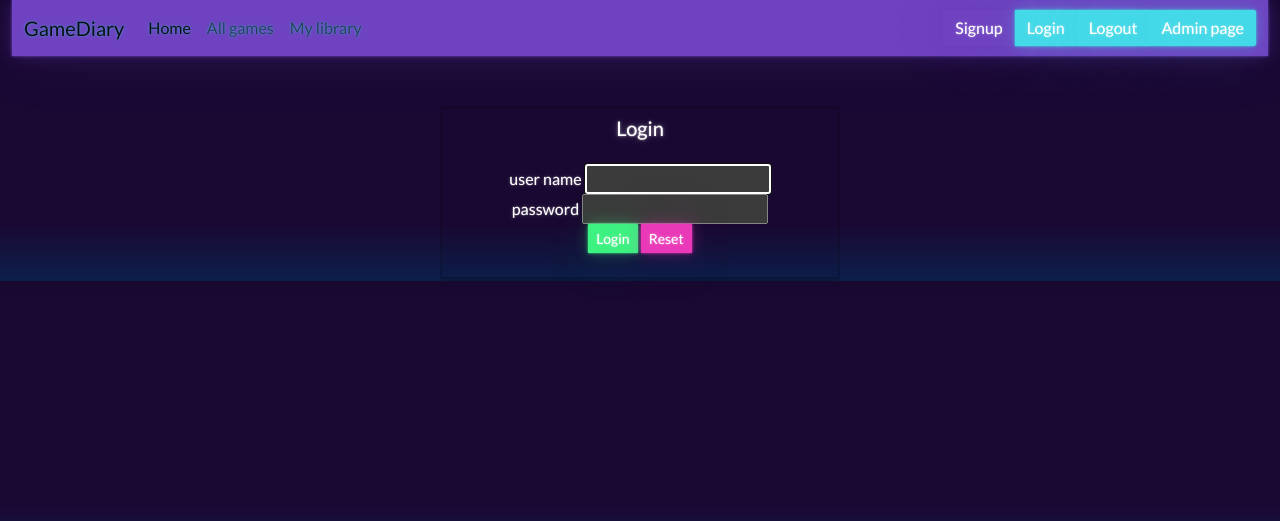
After one commit to Idab00/GameDiaryNT, a Django app: page /login/ in a window 1280 px wide. The commit adds this page. Shown: the top 521 px of the page. Run offline with Django 5.2, Linux system fonts and the light colour scheme; some libraries are stand-ins or nearby versions.

Commit message:
käyttäjän rekisterötymistoiminto, login ja logout toiminnot luotu sekä gamelibraryyn addgame toiminto

```diff
--- a/app/templates/index.html
+++ b/app/templates/index.html
@@ -32,9 +32,9 @@
                         </li>
                     </ul>
                     <div class="btn-group" role="group">
-                        <a class="btn btn-primary" href="/signup">Signup</a>
-                        <a class="btn btn-light">Login</a>
-                        <a class="btn btn-light">Logout</a>
+                        <a class="btn btn-primary" href="/signup-get">Signup</a>
+                        <a class="btn btn-light" href="/login">Login</a>
+                        <a class="btn btn-light" href="/logout">Logout</a>
                         <a class="btn btn-light" href="/admin">Admin page</a>
                     </div>
                 </div>
--- /dev/null
+++ b/app/templates/login.html
@@ -0,0 +1,34 @@
+{% extends 'index.html' %}
+
+{% block content %}
+<div class="container">
+    <div class="card" style="width: 25rem; margin-top: 50px;">
+        <div class="card-header">
+            <h5>Login</h5>
+            <div class="card-body">
+                <form id="myForm" method="post" action="/login-action/">
+                    {%csrf_token %}
+                    <div class="form-group">
+                        <label>user name</label>
+                        <input autofocus type="text" name="username">
+                    </div>
+
+                    <div class="form-group">
+                        <label>password</label>
+                        <input type="password" name="password">
+                    </div>
+                    <input type="submit" value="Login" class="btn btn-success btn-sm">
+
+                    <input type="button" onclick="reset()" class="btn btn-secondary btn-sm" value="Reset">
+                </form>
+            </div>
+        </div>
+    </div>
+
+    <script>
+        function reset() {
+            document.getElementById("myForm").reset()
+        }
+    </script>
+</div>
+{% endblock %}
--- a/app/urls.py
+++ b/app/urls.py
@@ -1,9 +1,18 @@
 from django.urls import path
-from .views import landingview, gamelistview, mylibraryview, addnewgame, addgametolib, edit_game_get, edit_game_post, \
-delete_game, confirm_delete_game
+from .views import landingview, gamelistview, mylibraryview, addnewgame, addtolibrary, edit_game_get, \
+ edit_game_post, delete_game, confirm_delete_game, signup_post, signup_get, login_action, loginview, logout_action
 
 urlpatterns = [
     path('', landingview),
+
+    # Signup url's
+    path('signup-post/', signup_post),
+    path('signup-get/', signup_get),
+
+    # Login and logout url's
+    path('login-action/', login_action),
+    path('login/', loginview),
+    path('logout/', logout_action),
 
     # All games url's
     path('allgames/', gamelistview),
@@ -15,5 +24,5 @@ urlpatterns = [
 
     # My library url's
     path('mylibrary/', mylibraryview),
-    path('add-gametolib/', addgametolib),
+    path('add-to-library/', addtolibrary)
 ]
--- a/app/views.py
+++ b/app/views.py
@@ -1,33 +1,83 @@
 from django.shortcuts import render, redirect
-from .models import Game, GameLibrary,Genre
+from django.contrib.auth.models import User
+from django.contrib.auth import authenticate, login, logout
+from .models import Game, GameLibrary, Genre
 
 def landingview(request):
     return render(request, 'landingpage.html')
 
+# Signup action
+def signup_get(request):
+    return render(request, "signup.html")
+
+def signup_post(request):
+    if request.POST["password"] != request.POST["password2"]:
+         return render( request, "signup.html", {"error": "Passwords do not match"})
+    username = request.POST["username"]
+    password = request.POST["password"]
+
+    email = request.POST["email"]
+    User.objects.create_user(username=username, password=password, email=email)
+    return redirect(landingview)
+
+# Login action
+def loginview(request):
+    return render(request, "login.html")
+
+def login_action(request):
+    user = request.POST['username']
+    password = request.POST['password']
+    # Löytyykö kyseistä käyttäjää?
+    user = authenticate(username = user, password = password)
+    #Jos löytyy:
+    if user:
+        # Kirjataan sisään
+        login(request, user)
+        context = {'name': user.first_name}
+        # Kutsutaan suoraan landingview.html
+        return render(request,'landingpage.html',context)
+    # Jos ei kyseistä käyttäjää löydy
+    else:
+        return render(request, 'loginerror.html')
+
+# Logout action
+def logout_action(request):
+    logout(request)
+    return render(request, 'landingpage.html')
+
 # Gamelist views
 def gamelistview(request):
-    gamelist = Game.objects.all()
-    genrelist = Genre.objects.all()
-    context = {'allgames': gamelist, 'genres': genrelist}
-    return render(request, 'gamelist.html', context)
+
+        gamelist = Game.objects.all()
+        genrelist = Genre.objects.all()
+        context = {'allgames': gamelist, 'genres': genrelist}
+        return render(request, 'gamelist.html', context)
 
 def addnewgame(request):
-    a = request.POST['gametitle']
-    b = request.POST['description']
-    c = request.POST['releaseyear']
-    d = request.FILES.get('cover')
-    e = request.POST['genre']
-
-    Game(gametitle = a, description = b, releaseyear = c,cover = d, genre = Genre.objects.get(id = e)).save()
-    return redirect(request.META['HTTP_REFERER'])
+    if not request.user.is_authenticated:
+        return render(request, 'gamelist.html')
+    else:
+        a = request.POST['gametitle']
+        b = request.POST['description']
+        c = request.POST['releaseyear']
+        d = request.FILES.get('cover')
+        e = request.POST['genre']
+        Game(gametitle = a, description = b, releaseyear = c,cover = d, genre = Genre.objects.get(id = e)).save()
+        return redirect(request.META['HTTP_REFERER'])
 
 def edit_game_get(request, id):
+    if not request.user.is_authenticated:
+        return render(request, 'gamelist.html')
+    else:
         game = Game.objects.get(id = id)
         genre = Genre.objects.all()
         context = {'game': game, 'genres': genre}
         return render (request,"edit_game.html",context)
 
 def edit_game_post(request, id):
+    if not request.user.is_authenticated:
+        return render(request, 'gamelist.html')
+    else:
         game = Game.objects.get(id = id)
         game.releaseyear = request.POST['releaseyear']
         game.genre = Genre.objects.get(id=request.POST['genre'])
@@ -39,28 +89,41 @@ def edit_game_post(request, id):
         return redirect(gamelistview)
 
 def confirm_delete_game(request, id):
-    game = Game.objects.get(id = id)
-    context = {'game': game}
-    return render (request,"confirmdelgame.html",context)
+    if not request.user.is_authenticated:
+        return render(request, 'gamelist.html')
+    else:
+        game = Game.objects.get(id = id)
+        context = {'game': game}
+        return render (request,"confirmdelgame.html",context)
 
 
 def delete_game(request, id):
-    game = Game.objects.get(id = id)
-    if game.cover:
-         game.cover.delete(save=False)
-    game.delete()
-    return redirect(gamelistview)
+    if not request.user.is_authenticated:
+        return render(request, 'gamelist.html')
+    else:
+        game = Game.objects.get(id = id)
+        if game.cover:
+            game.cover.delete(save=False)
+        game.delete()
+        return redirect(gamelistview)
 
 
 # My library views
 
 # Kirjautuneen käyttäjän oman pelikirjaston listaus filter metodilla
 def mylibraryview(request):
-    gamelib = GameLibrary.objects.filter(user=request.user)
-    context = {'mylibrary': gamelib}
-    return render(request, 'mylibrary.html', context)
+    if not request.user.is_authenticated:
+        return render(request, 'landingpage.html')
+    else:
+        gamelib = GameLibrary.objects.filter(user=request.user)
+        context = {'mylibrary': gamelib, 'games': Game.objects.all()}
+        return render(request, 'mylibrary.html', context)
 
-def addgametolib(request, gameid):
-    a = Game.objects.get(id=gameid)
-    GameLibrary.objects.get_or_create(user = request.user ,game = a)
-    return redirect('mylibrary/')
+
+def addtolibrary(request):
+    if not request.user.is_authenticated:
+        return render(request, 'landingpage.html')
+    else:
+        a = Game.objects.get(id=request.POST["gameid"])
+        GameLibrary.objects.get_or_create(user = request.user ,game = a)
+        return redirect('/mylibrary/')
```
Also changed, not shown: app/templates/login_error.html (added, +17 -0 lines), app/templates/mylibrary.html (+74 -0 lines), app/templates/signup.html (added, +41 -0 lines).
